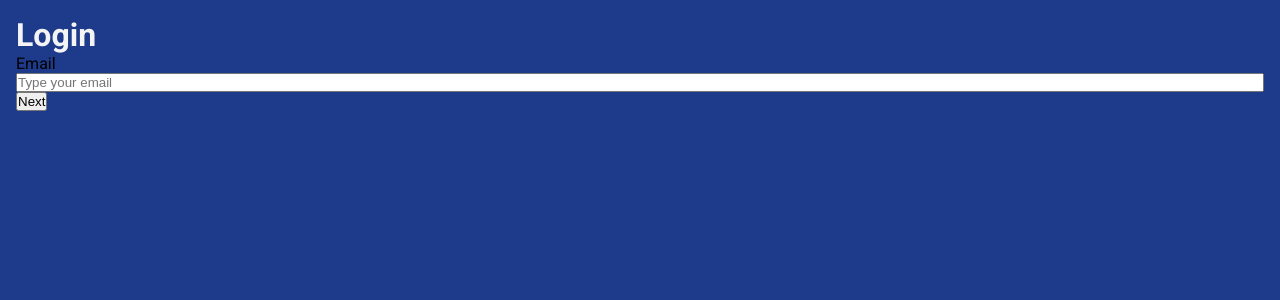
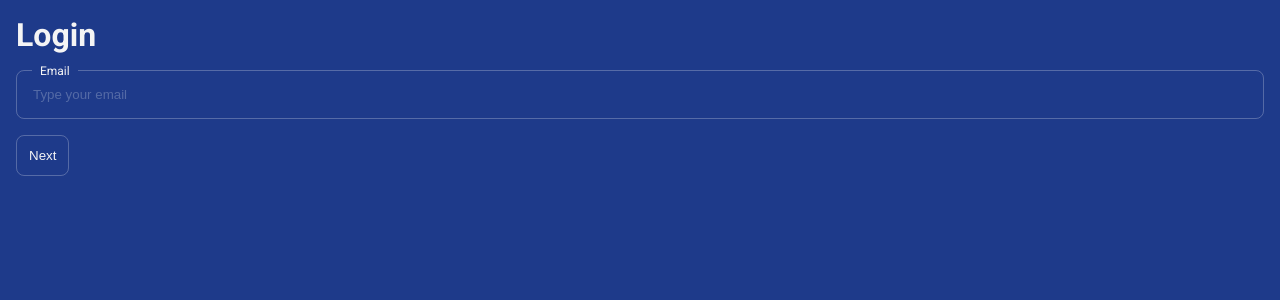
Before and after one commit to richardqcarvalho/marvel-portal, a React (Create React App) app: page /login in a window 1280 px wide. Shown: the top 300 px of the page. Built offline with nearby package versions, Linux system fonts and the light colour scheme.

Commit message:
style: styling login page

```diff
--- a/src/index.css
+++ b/src/index.css
@@ -9,6 +9,9 @@
   --secondary-color-hover: #e4e4e7;
   --secondary-color-disabled: rgba(249, 250, 251, 0.25);
   --secondary-border: 0.1rem solid var(--primary-color-disabled);
+  --error-color: #fca5a5;
+  --error-color-disabled: rgba(252, 165, 165, 0.25);
+  --error-border: 0.1rem solid var(--error-color-disabled);
 }
 
 * {
--- /dev/null
+++ b/src/pages/Login/index.css
@@ -0,0 +1,80 @@
+.login-input {
+  padding: 1rem;
+  background: transparent;
+  color: var(--secondary-color);
+  border-radius: 0.5rem;
+  border: var(--primary-border);
+}
+
+.login-input::placeholder {
+  color: var(--secondary-color-disabled);
+}
+
+.login-label {
+  position: absolute;
+  background: var(--primary-color);
+  height: 1.3rem;
+  padding: 0.25rem 0.5rem;
+  top: -0.65rem;
+  left: 1rem;
+  font-size: 9pt;
+  color: var(--secondary-color);
+}
+
+.login-container {
+  gap: 1rem;
+}
+
+.submit-button {
+  cursor: pointer;
+  border-radius: 0.5rem;
+  border: var(--primary-border);
+  color: var(--secondary-color);
+  background: transparent;
+  transition: background 0.3s ease;
+  padding: 0.75rem;
+}
+
+.submit-button:hover {
+  background: var(--primary-color-hover);
+}
+
+.submit-button:disabled {
+  color: var(--secondary-color-disabled);
+}
+
+.submit-button:disabled:hover {
+  background: transparent;
+  cursor: auto;
+}
+
+.button-container {
+  flex-direction: row;
+  gap: 1rem;
+  align-items: center;
+}
+
+.error-message {
+  color: var(--error-color);
+  font-size: 9pt;
+  margin-top: -0.5rem;
+}
+
+.error-input {
+  border: var(--error-border);
+}
+
+.error-label {
+  color: var(--error-color);
+}
+
+.redirect-button {
+  color: var(--secondary-color);
+  cursor: pointer;
+  font-size: 10pt;
+}
+
+.redirect-button:hover {
+  color: var(--primary-color-disabled);
+  color: var(--secondary-color-disabled);
+}
--- a/src/pages/Login/index.tsx
+++ b/src/pages/Login/index.tsx
@@ -1,5 +1,6 @@
 import { FormEventHandler, useState } from "react";
 import { useNavigate } from "react-router-dom";
+import "./index.css";
 
 function Login() {
   const navigate = useNavigate();
@@ -24,17 +25,21 @@ function Login() {
   const handleSignIn: FormEventHandler = (e) => {
     e.preventDefault();
 
+    if (password.length === 0) return;
+
     localStorage.setItem("password", password);
     navigate("/");
   };
 
   return (
-    <div>
+    <div className="login-container">
       <h1>Login</h1>
       {showPasswordInput ? (
         <form onSubmit={handleSignIn} autoComplete="off">
-          <div>
-            <label htmlFor="password">Password</label>
+          <div className="login-container">
+            <label htmlFor="password" className="login-label">
+              Password
+            </label>
             <input
               type="password"
               placeholder="Type your password"
@@ -42,17 +47,35 @@ function Login() {
               name="password"
               value={password}
               onChange={(e) => setPassword(e.target.value)}
+              className="login-input"
             />
+            <div className="button-container">
+              <button
+                type="submit"
+                className="submit-button"
+                disabled={password.length === 0}
+              >
+                Sign in
+              </button>
+              <span
+                onClick={() => setShowPasswordInput(false)}
+                className="redirect-button"
+              >
+                Use another email
+              </span>
             </div>
-          <button type="submit">Sign in</button>
-          <button onClick={() => setShowPasswordInput(false)}>
-            Use another email
-          </button>
+          </div>
         </form>
       ) : (
         <form onSubmit={handleEmailValidation} noValidate>
-          <div>
-            <label htmlFor="email">Email</label>
+          <div className="login-container">
+            <div className="login-container">
+              <label
+                htmlFor="email"
+                className={`login-label ${error && "error-label"}`}
+              >
+                Email
+              </label>
               <input
                 type="email"
                 placeholder="Type your email"
@@ -60,10 +83,18 @@ function Login() {
                 name="email"
                 value={email}
                 onChange={(e) => setEmail(e.target.value)}
+                className={`login-input ${error && "error-input"}`}
               />
-            {error && <span>Type a valid email</span>}
+              {error && (
+                <span className="error-message">Type a valid email</span>
+              )}
             </div>
-          <button type="submit">Next</button>
+            <div className="button-container">
+              <button type="submit" className="submit-button">
+                Next
+              </button>
+            </div>
+          </div>
         </form>
       )}
     </div>
```
Lines whose indentation alone changed are shown as unchanged.
